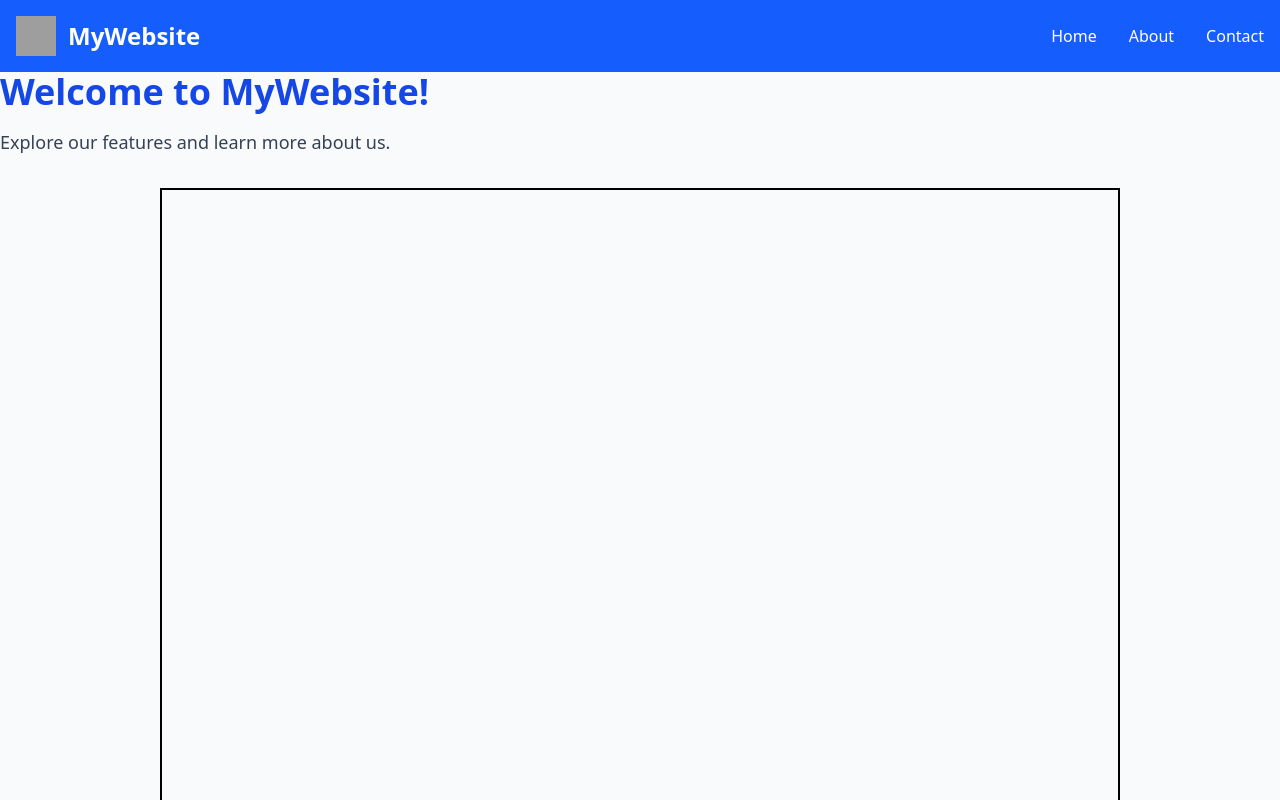
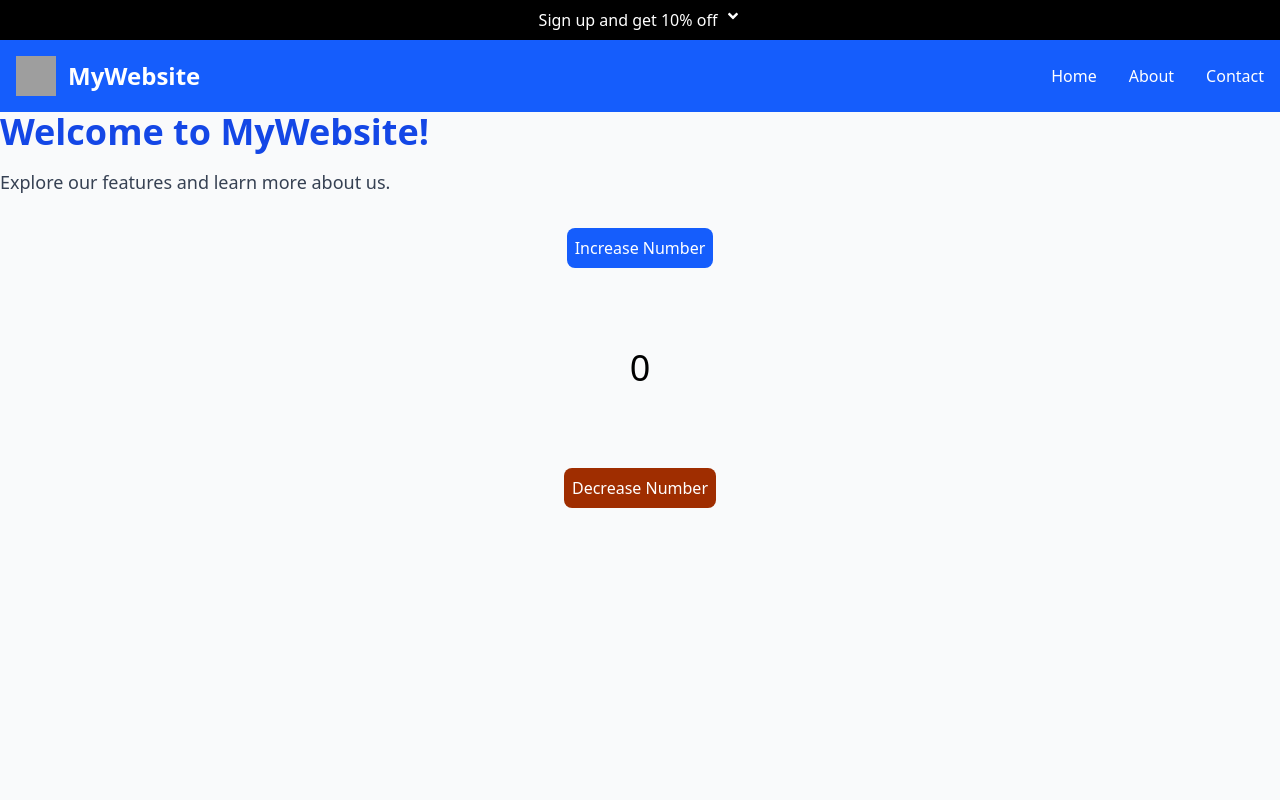
Before and after one commit to Sau-rabh917/internship, a React app in the folder react/react-learning/: page / in a window 1280 px wide. Shown: the top 800 px of the page. Built offline with nearby package versions, Linux system fonts and the light colour scheme; grey boxes are pictures that could not be loaded; the HTML template or start-up script is replaced by a standard one.

Commit message:
use state

```diff
--- a/react/react-learning/package.json
+++ b/react/react-learning/package.json
@@ -13,6 +13,7 @@
     "@tailwindcss/vite": "^4.1.10",
     "react": "^19.1.0",
     "react-dom": "^19.1.0",
+    "react-icons": "^5.5.0",
     "react-router-dom": "^7.6.2",
     "tailwindcss": "^4.1.10"
   },
--- a/react/react-learning/src/components/Body.jsx
+++ b/react/react-learning/src/components/Body.jsx
@@ -1,11 +1,27 @@
 import React from "react";
 
 const Body = () => {
+  const [number, setnumber] = React.useState(0);
+  const add = () => setnumber(number + 1);
+
+  const subtract = () =>setnumber(number - 1);
+
+
   return (
     <>
-      <div className="w-3/4 h-screen border-2 border-b-black m-auto ">
+    <div className="w-full h-screen flex flex-col items-center gap-20">
 
+        <button className="bg-blue-600 p-2 text-white rounded-lg " onClick={add}>
+          Increase Number
+        </button>
+        <span className="text-4xl">{number}</span>
+        <button className="bg-orange-800 p-2 text-white rounded-lg" onClick={subtract}>
+          Decrease Number
+        </button>
       </div>
+
+
+
     </>
   );
 };
--- a/react/react-learning/src/components/Navbar.jsx
+++ b/react/react-learning/src/components/Navbar.jsx
@@ -1,8 +1,35 @@
-import React from 'react'
+import React from "react";
 import { Link } from "react-router-dom";
+import { FaAngleDown } from "react-icons/fa";
+import { MdCancelPresentation } from "react-icons/md";
+
 
 const Navbar = () => {
+  const [isOpen, setIsOpen] = React.useState(false);
+  console.log("Dropdown menu state:", isOpen);
+
+  const popupmenu = () => {
+    // Function to handle the dropdown menu click
+    return setIsOpen(!isOpen);
+  };
   return (
+    <>
+      <div className="w-full bg-black text-white flex justify-between sm:justify-center py-2 item-centre gap-2">
+        <span className="text-center xs:w-full">Sign up and get 10% off</span>{" "}
+        <FaAngleDown className="cursor-pointer" onClick={popupmenu} />
+      </div>
+      {isOpen ? (
+        <>
+          <div className="bg-white text-black w-full sm:h-1/2 h-screen absolute flex top-0 sm:flex-row flex-col justify-around  items-center ">
+          <span className="absolute top-7 right-7 cursor-pointer " onClick={popupmenu}><MdCancelPresentation size={50} />
+</span>
+            <li className="">home</li>
+            <li className="">home</li>
+            <li className="">home</li>
+            <li className="">home</li>
+          </div>
+        </>
+      ) : null}
       <div>
         <nav className="bg-blue-600 shadow-md">
           <div className="container mx-auto flex justify-between items-center p-4">
@@ -16,19 +43,35 @@ const Navbar = () => {
             </div>
             <ul className="flex space-x-8">
               <li>
-              <Link to="/" className="text-white hover:text-blue-200 cursor-pointer">Home</Link>
+                <Link
+                  to="/"
+                  className="text-white hover:text-blue-200 cursor-pointer"
+                >
+                  Home
+                </Link>
               </li>
               <li>
-              <Link to="/about" className="text-white hover:text-blue-200 cursor-pointer">About</Link>
+                <Link
+                  to="/about"
+                  className="text-white hover:text-blue-200 cursor-pointer"
+                >
+                  About
+                </Link>
               </li>
               <li>
-              <Link to="/contact" className="text-white hover:text-blue-200 cursor-pointer">Contact</Link>
+                <Link
+                  to="/contact"
+                  className="text-white hover:text-blue-200 cursor-pointer"
+                >
+                  Contact
+                </Link>
               </li>
             </ul>
           </div>
         </nav>
       </div>
-  )
-}
+    </>
+  );
+};
 
-export default Navbar
+export default Navbar;
--- a/react/react-learning/src/main.jsx
+++ b/react/react-learning/src/main.jsx
@@ -19,6 +19,6 @@ createRoot(document.getElementById("root")).render(
         <Route path="/contact" element={<Contact />} />
       </Routes>
       <Footer />
-    </Router>
+    </ Router>
   </StrictMode>
 );
```
Also changed, not shown: react/react-learning/src/Pages/home.jsx (added), 1 other file (tests, documents, lock files or other folders). Lines whose indentation alone changed are shown as unchanged.
